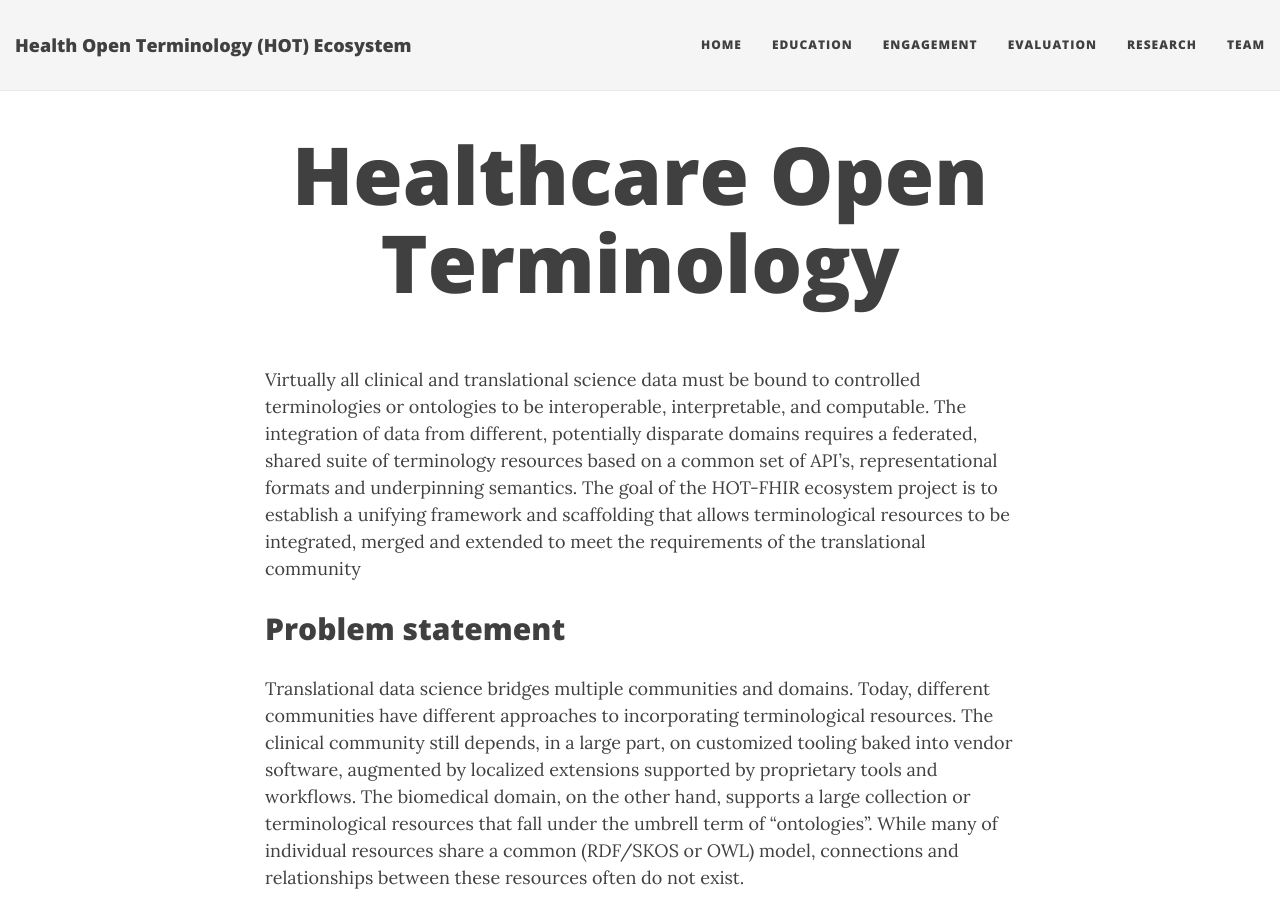
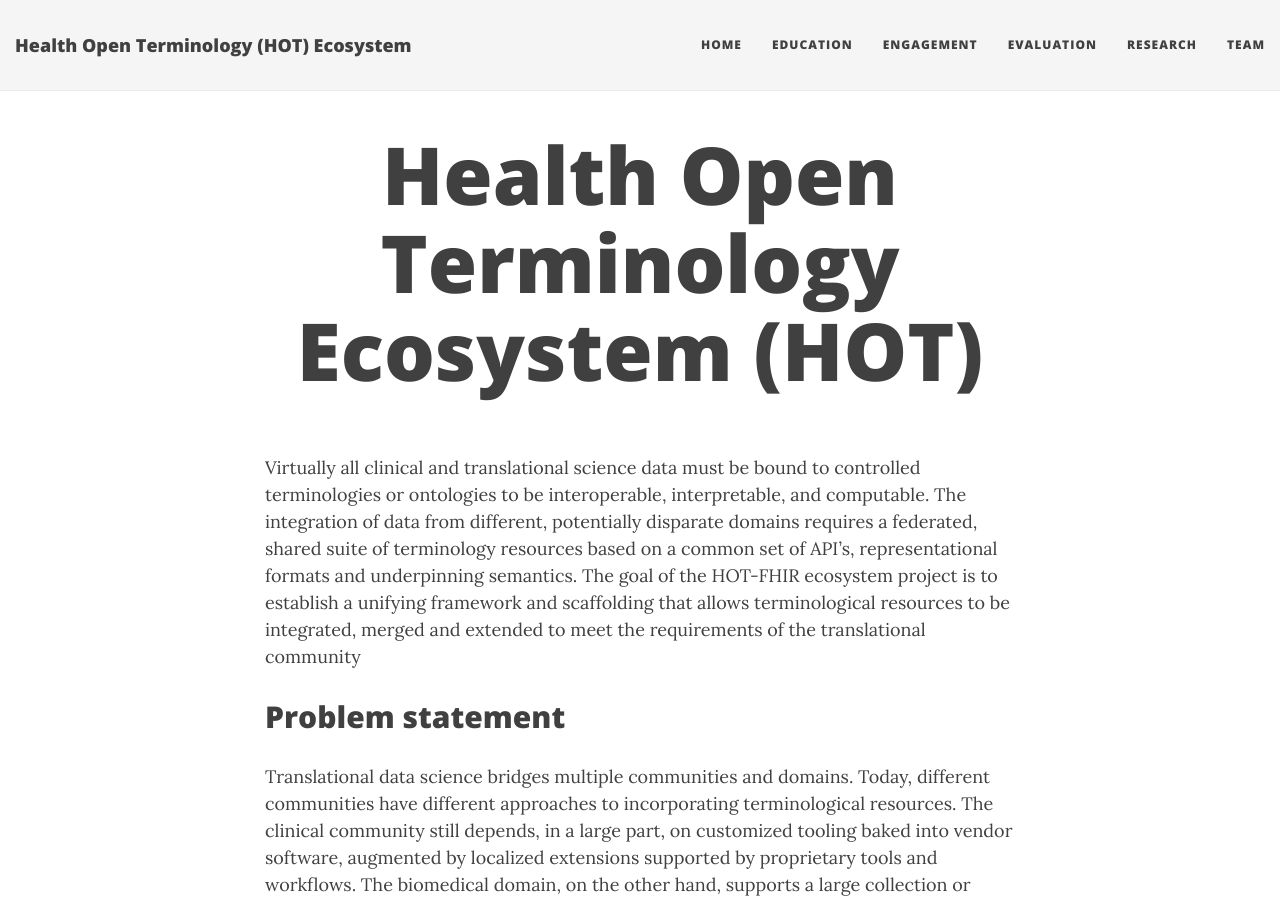
Before and after one commit to data2health/hot-fhir-projects, a Jekyll site: the page built from docs/index.md, in a window 1280 px wide and 900 px high. Built offline with Jekyll 4.4.1, drawn with Linux system fonts in a browser that asks for light colours; nearby versions of some CDN libraries.

Commit message:
index page name

```diff
--- a/docs/index.md
+++ b/docs/index.md
@@ -1,6 +1,6 @@
 ---
 layout: page
-title: Healthcare Open Terminology
+title: Health Open Terminology Ecosystem (HOT)
 ---
 
 Virtually all clinical and translational science data must be bound to controlled terminologies or ontologies to be
```
